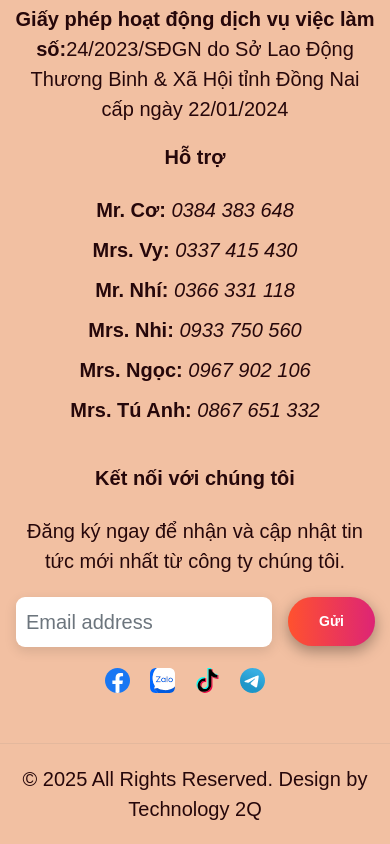
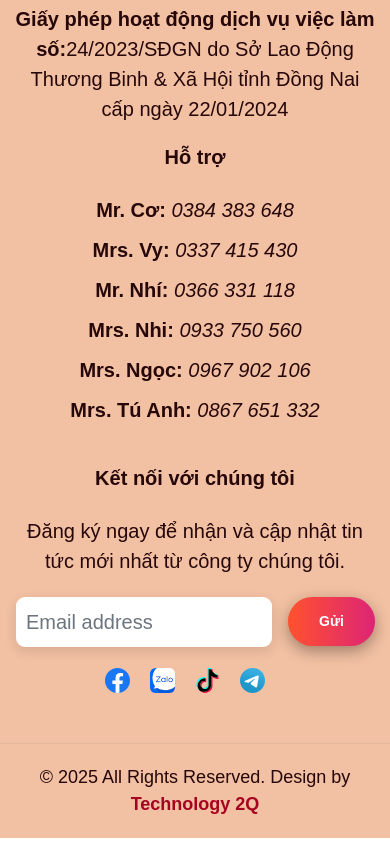
Before and after one commit to vxphat/HungThinh_Web, a plain HTML site: page index.html in a window 390 px wide. Shown: the part 7738-8582 px from the top of the page. Drawn offline with nearby package versions, Linux system fonts and the light colour scheme; a web font is replaced by a local one.

Commit message:
fix responsive

```diff
--- a/CSS/style.css
+++ b/CSS/style.css
@@ -740,8 +740,13 @@ footer {
     border-top: 1px solid rgba(105, 105, 105, 0.1);
 }
 
-.footer__bottom span {
+.footer__bottom p {
     color: var(--title-p-color);
+}
+
+.footer__bottom p span {
+    color: var(--colorSecondary);
+    font-weight: 600;
 }
 
 .footer__content .mail {
@@ -1309,6 +1314,10 @@ footer {
         justify-content: center !important;
     }
 
+    .footer__bottom p {
+        font-size: 18px;
+    }
+
     .bottom_tab .tab img {
         width: 40px;
         height: 40px;
```
